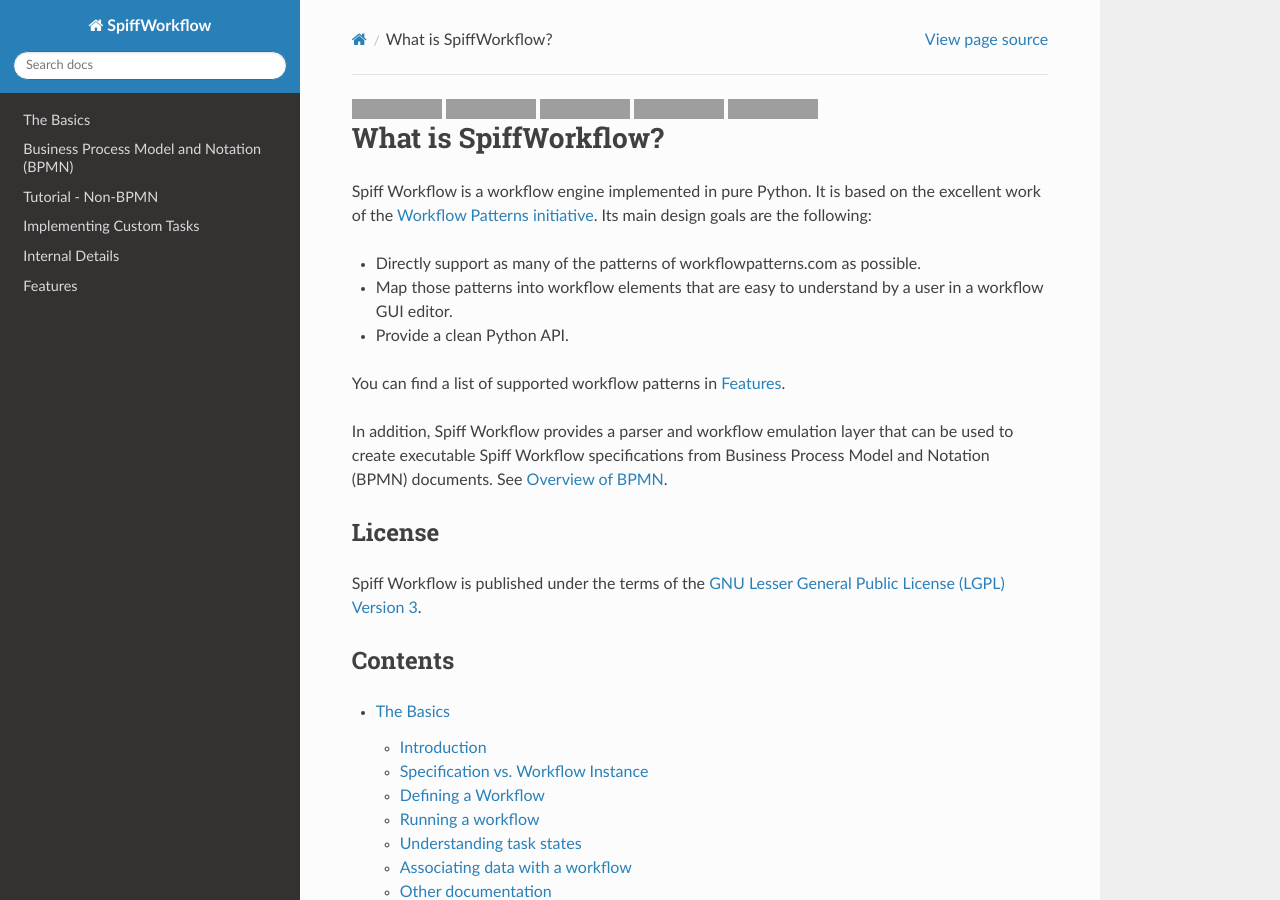
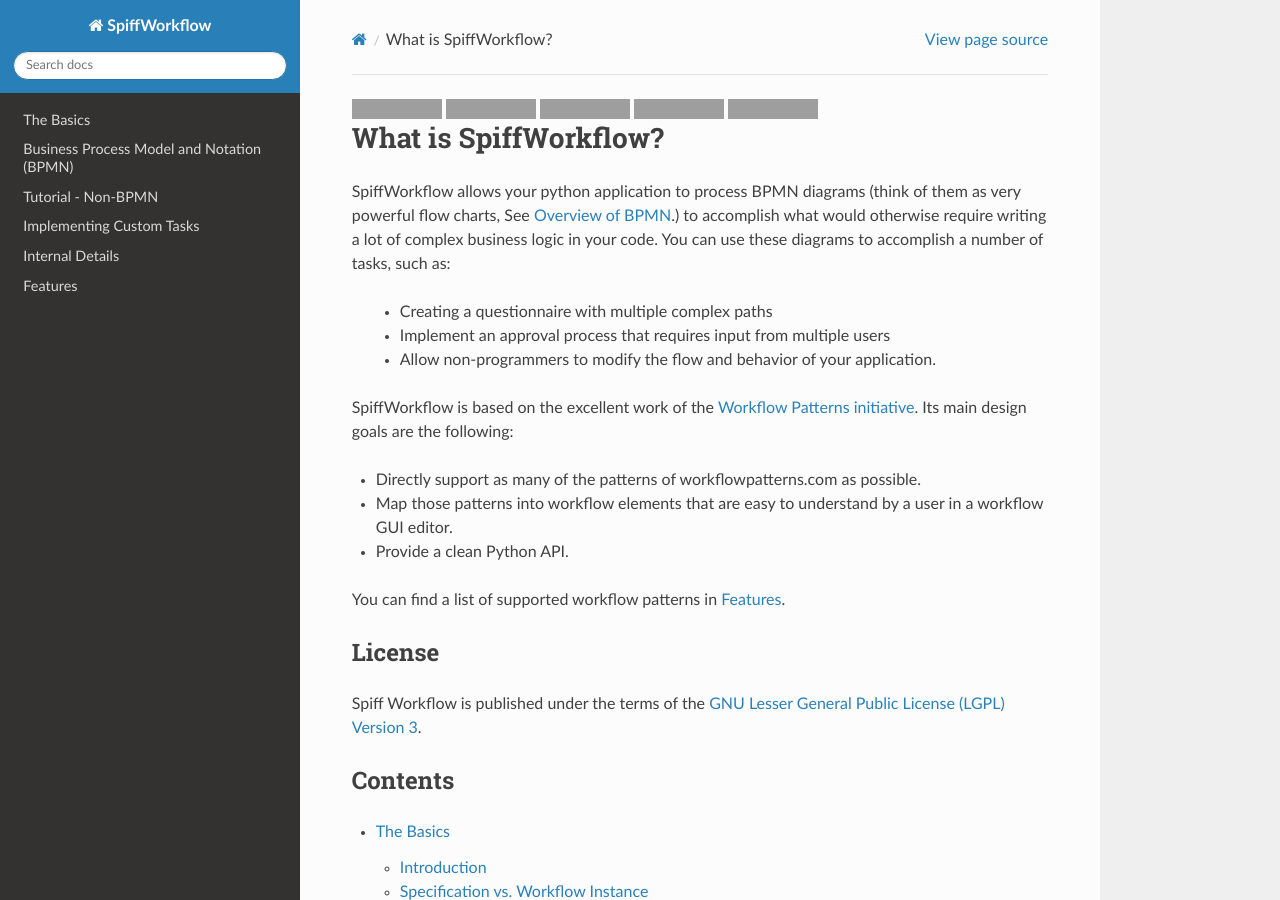
Before and after one commit to sartography/SpiffWorkflow, a Sphinx documentation site: the page built from doc/index.rst, in a window 1280 px wide and 900 px high. Built offline with Sphinx 7.4.7 and the Read the Docs theme 2.0.0, drawn with Linux system fonts in a browser that asks for light colours; grey boxes are pictures that could not be loaded.

Commit message:
Minor updates to the documentation.

```diff
--- a/doc/index.rst
+++ b/doc/index.rst
@@ -17,8 +17,17 @@
 What is SpiffWorkflow?
 ======================
 
-Spiff Workflow is a workflow engine implemented in pure Python.
-It is based on the excellent work of the
+
+SpiffWorkflow allows your python application to process BPMN diagrams (think
+of them as very powerful flow charts,  See :doc:`/bpmn/intro`.) to accomplish
+what would otherwise require writing a lot of complex business logic in your
+code. You can use these diagrams to accomplish a number of tasks, such as:
+
+ - Creating a questionnaire with multiple complex paths
+ - Implement an approval process that requires input from multiple users
+ - Allow non-programmers to modify the flow and behavior of your application.
+
+SpiffWorkflow is based on the excellent work of the
 `Workflow Patterns initiative <http://www.workflowpatterns.com/>`_.
 Its main design goals are the following:
 
@@ -28,9 +37,6 @@ Its main design goals are the following:
 
 You can find a list of supported workflow patterns in :ref:`features`.
 
-In addition, Spiff Workflow provides a parser and workflow emulation
-layer that can be used to create executable Spiff Workflow specifications
-from Business Process Model and Notation (BPMN) documents. See :doc:`/bpmn/intro`.
 
 License
 -------
```
Also changed, not shown: 1 other file.
